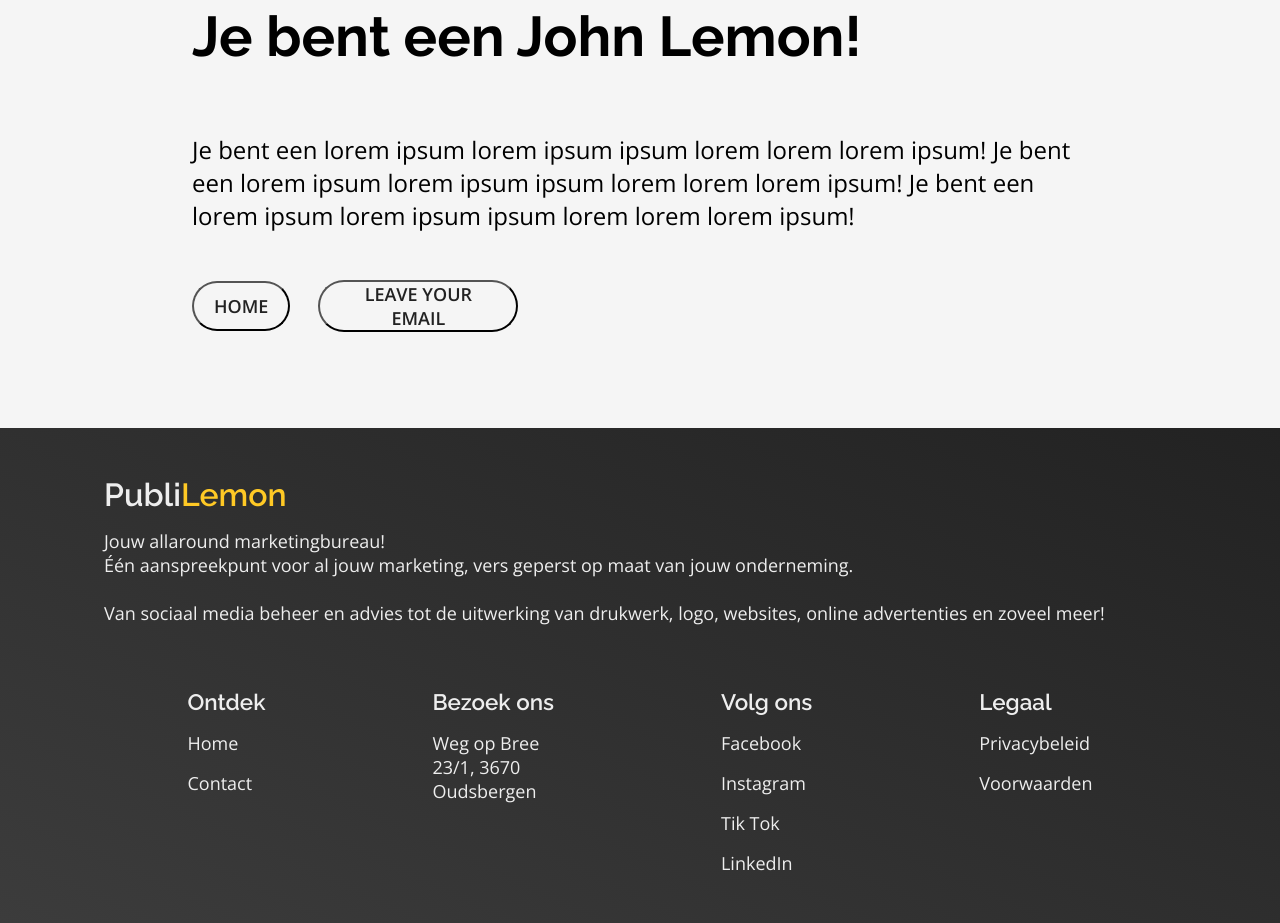
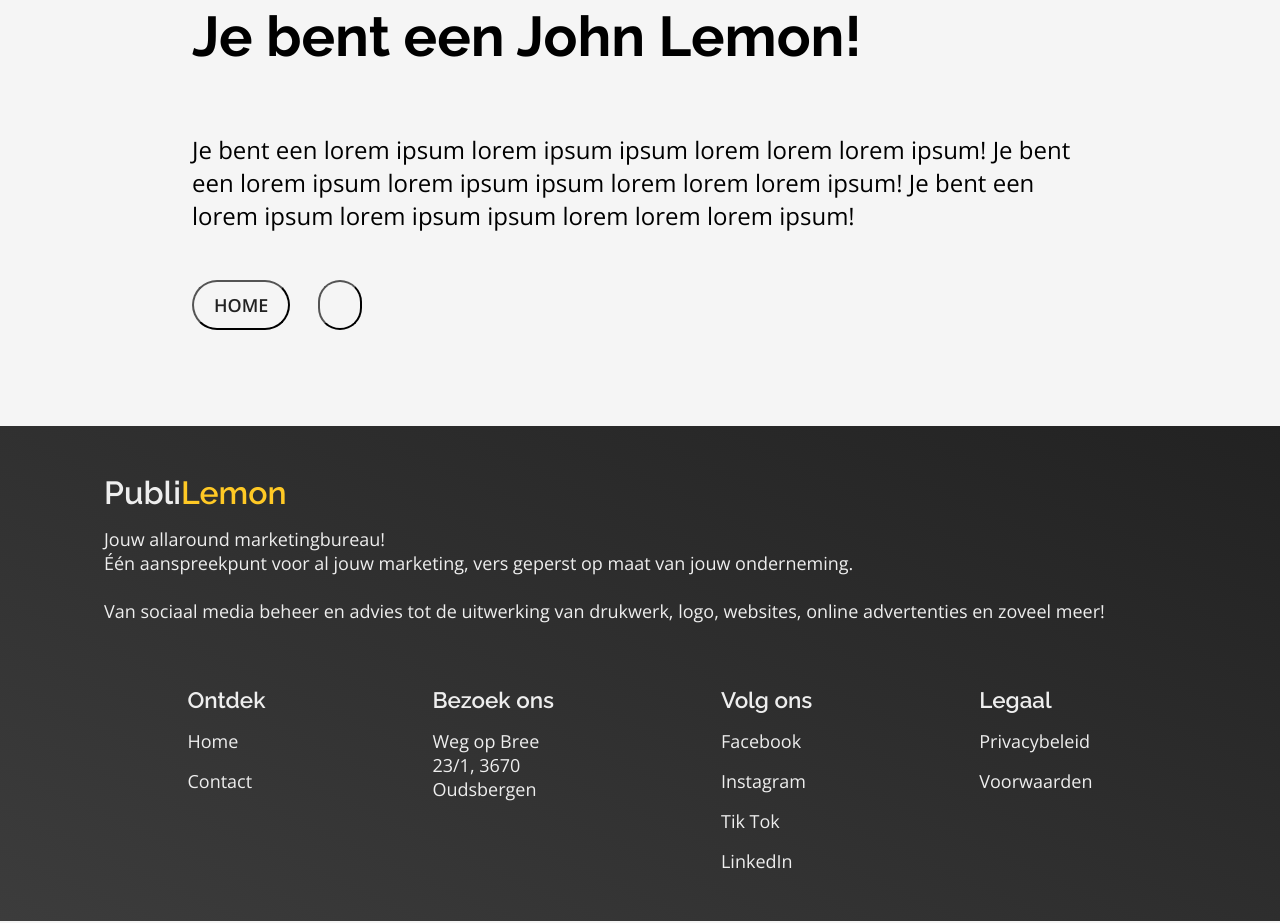
Before and after one commit to MikeMaesPXL/Selection_Guide, a website: page html/uitkomsten/uitkomst2.html in a window 1280 px wide. Shown: the part 1199-2122 px from the top of the page. Drawn offline with nearby package versions, Linux system fonts and the light colour scheme.

Commit message:
Very small changes

```diff
--- a/html/uitkomsten/uitkomst2.html
+++ b/html/uitkomsten/uitkomst2.html
@@ -38,7 +38,7 @@
             </p>
             <div class="button_wrapper">
                 <a href="../../index.html"><button class="general_style_button" type="button">HOME</button></a>
-                <a><button class="general_style_button" type="button">LEAVE YOUR EMAIL</button></a>
+                <a><button class="general_style_button" type="button"></button></a>
             </div>
         </div>
     </div>
```
Also changed, not shown: html/uitkomsten/uitkomst3.html (+1 -1 lines).
